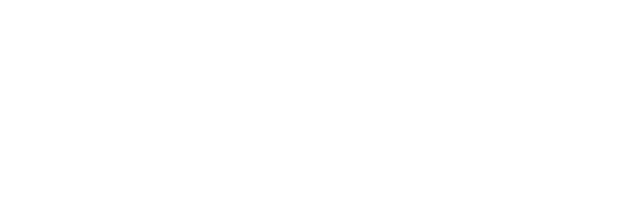
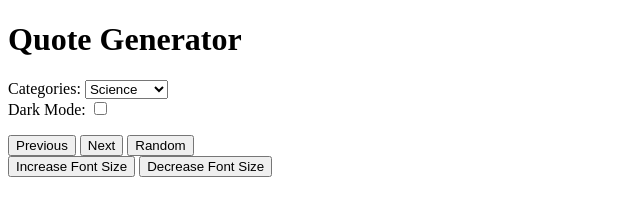
Before and after one commit to ShirajShrestha/chulo-quote-generator, a plain HTML site: page index.html in a window 1280 px wide. Shown: the whole page, without its empty margins (0-640 px from the left). Drawn offline with Linux system fonts and the light colour scheme.

Commit message:
Add HTML

```diff
--- a/index.html
+++ b/index.html
@@ -5,5 +5,39 @@
     <meta name="viewport" content="width=device-width, initial-scale=1.0" />
     <title>Quote Generator</title>
   </head>
-  <body></body>
+  <body>
+    <div class="main-wrapper">
+      <h1>Quote Generator</h1>
+
+      <div class="category">
+        <span>
+          <label for="category">Categories:</label>
+          <select id="category">
+            <option value="science">Science</option>
+            <option value="life">Motivation</option>
+          </select>
+
+          <div class="theme-switch">
+            <label for="theme-toggle">Dark Mode:</label>
+            <input type="checkbox" id="theme-toggle" />
+          </div>
+
+          <div id="quote" class="quote">
+            <p id="quote-text"></p>
+          </div>
+
+          <div class="buttons">
+            <button id="prev">Previous</button>
+            <button id="next">Next</button>
+            <button id="random">Random</button>
+          </div>
+
+          <div class="font-size">
+            <button id="increase">Increase Font Size</button>
+            <button id="decrease">Decrease Font Size</button>
+          </div>
+        </span>
+      </div>
+    </div>
+  </body>
 </html>
```
